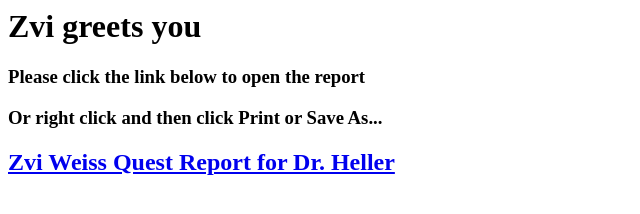
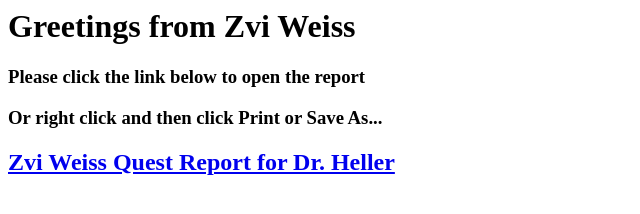
Before and after one commit to zvweiss/zvweiss.github.io, a plain HTML site: page index.html in a window 1280 px wide. Shown: the whole page, without its empty margins (0-640 px from the left). Drawn offline with Linux system fonts and the light colour scheme.

Commit message:
heller 3

```diff
--- a/index.html
+++ b/index.html
@@ -1,4 +1,4 @@
-<h1>Zvi greets you</h1>
+<h1>Greetings from Zvi Weiss</h1>
 
 <h3>Please click the link below to open the report</h3>
 <h3>Or right click and then click Print or Save As...</h3>
```
